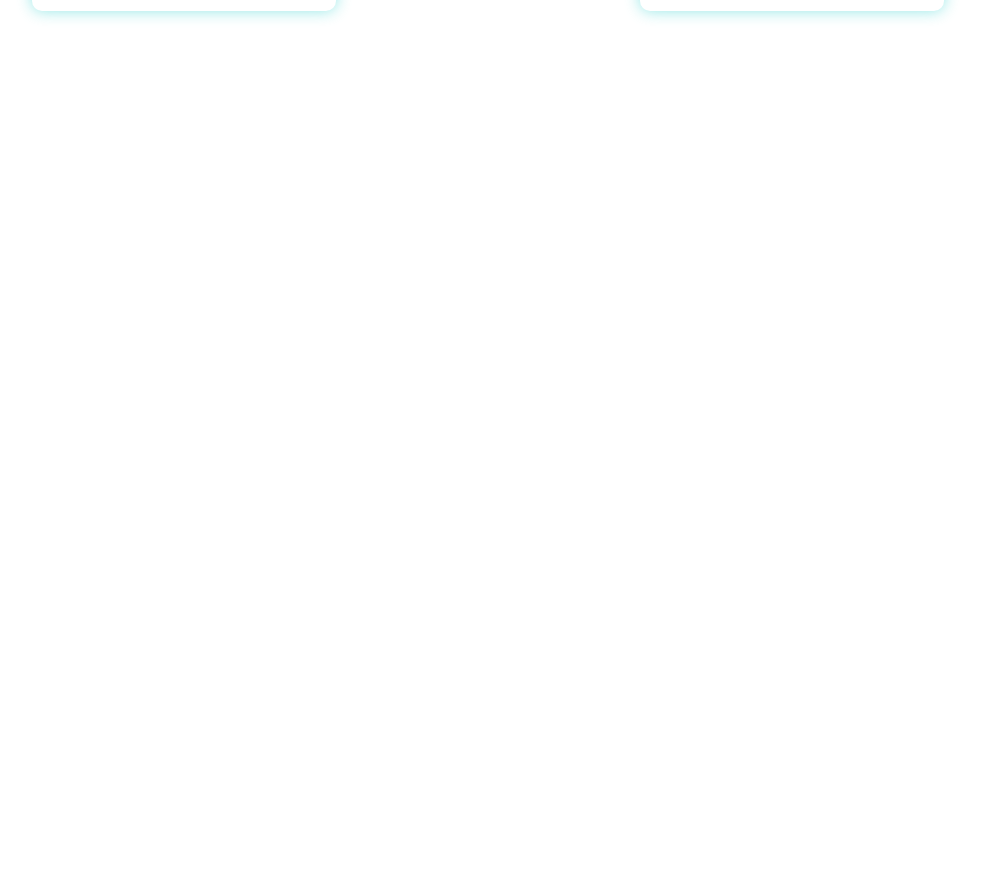
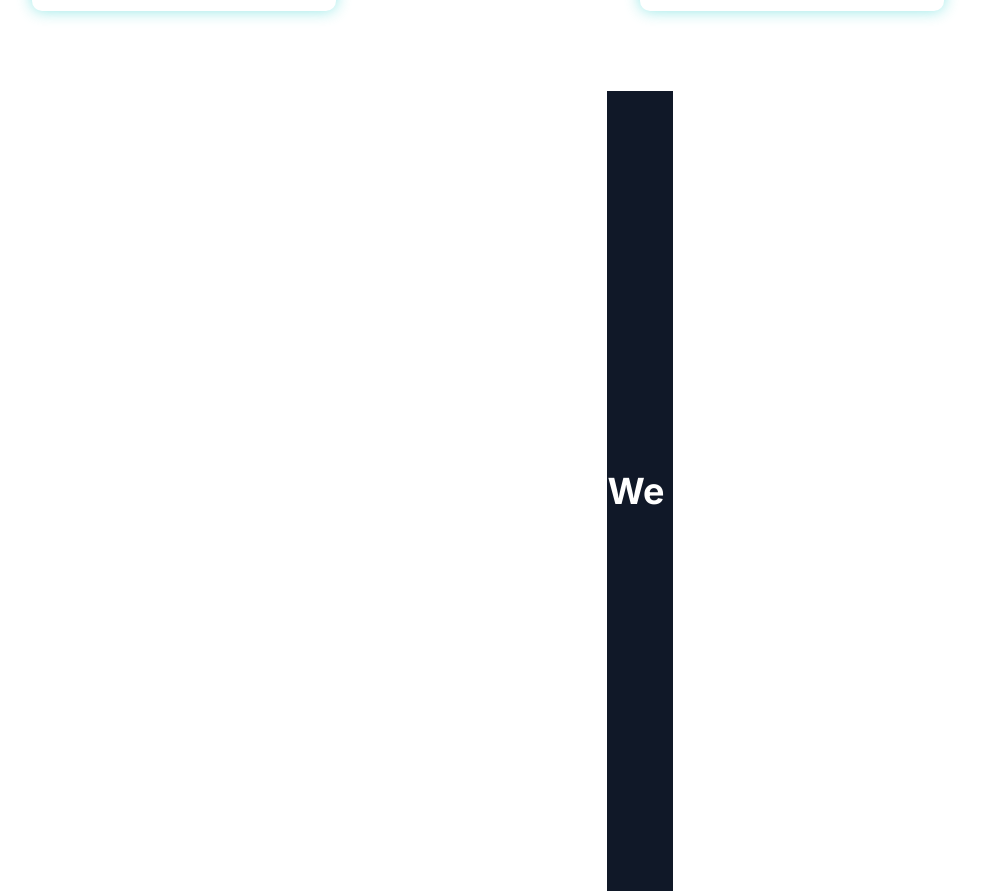
Before and after one commit to Roshen-Perera/ceylon-developers-portfolio, a Next.js app: page / in a window 1280 px wide. Shown: the part 2933-3824 px from the top of the page, without its empty margins (0-991 px from the left). Before the commit the page ends 3024 px from the top, so only its background shows below. Built offline with nearby package versions, Linux system fonts and the light colour scheme.

Commit message:
Added verticaltextslider compnent

```diff
--- a/app/page.tsx
+++ b/app/page.tsx
@@ -4,6 +4,7 @@ import MeshVector from "@/components/meshVector";
 import MeshVector2 from "@/components/meshVector2";
 import NavBar from "@/components/navBar";
 import ServiceCarousel from "@/components/serviceCarousel";
+import VerticalTextSlider from "@/components/slider";
 import { ChevronLeft, ChevronRight } from "lucide-react";
 import Image from "next/image";
 
@@ -220,7 +221,7 @@ export default function Home() {
           </div>
         </div>
         <div className="flex flex-col items-center justify-center mt-12">
-
+          <VerticalTextSlider/>
         </div>
       </div>
     </>
```
